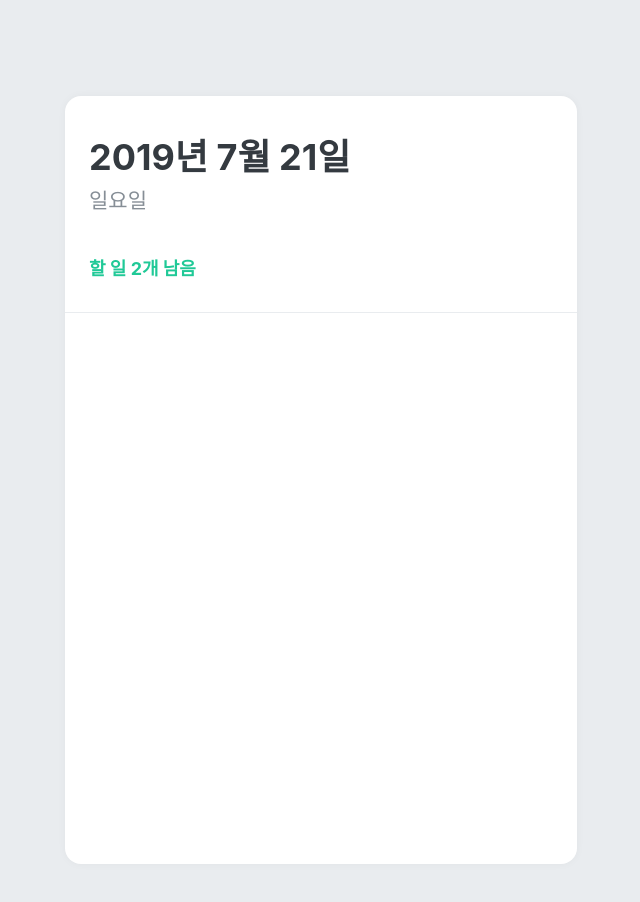
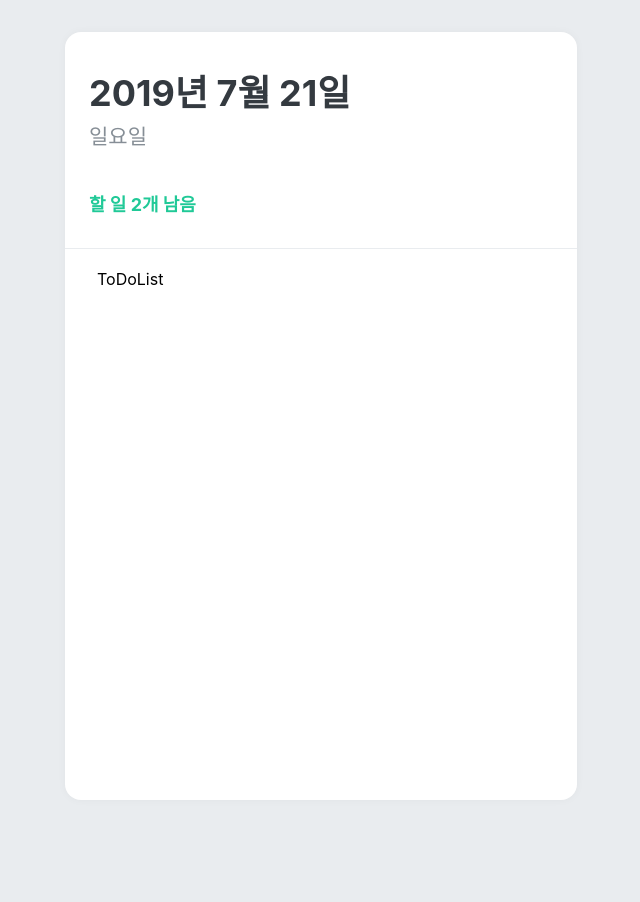
Before and after one commit to Ha-Young/react-todolist, a React (Create React App) app: page / in a window 1280 px wide. Shown: the top 902 px of the page, without its empty margins (319-959 px from the left). After the commit the page ends 832 px from the top, so only its background shows below. Built offline with nearby package versions, Linux system fonts and the light colour scheme.

Commit message:
make ToDoList Component

```diff
--- a/src/App.js
+++ b/src/App.js
@@ -2,6 +2,7 @@ import React from 'react';
 import { createGlobalStyle } from 'styled-components';
 import ToDoTemplate from './components/ToDoTemplate';
 import ToDoHead from './components/ToDoHead';
+import ToDoList from './components/ToDoList';
 
 const GlobalStyle = createGlobalStyle`
   body {
@@ -15,6 +16,7 @@ function App() {
       <GlobalStyle />
       <ToDoTemplate>
         <ToDoHead />
+        <ToDoList />
       </ToDoTemplate>
     </>
   );
--- /dev/null
+++ b/src/components/ToDoList.js
@@ -0,0 +1,15 @@
+import React from 'react';
+import styled from 'styled-components';
+
+const TodoListBlock = styled.div`
+  flex: 1;
+  padding: 20px 32px;
+  padding-bottom: 48px;
+  overflow-y: auto;
+`;
+
+function ToDoList() {
+  return <TodoListBlock>ToDoList</TodoListBlock>;
+}
+
+export default ToDoList;
--- a/src/components/ToDoTemplate.js
+++ b/src/components/ToDoTemplate.js
@@ -11,8 +11,8 @@ const TodoTemplateBlock = styled.div`
   box-shadow: 0 0 8px rgba(0, 0, 0, 0.04);
 
   margin: 0 auto;
-  margin-top: 96px;
-  margin-bottom: 96px;
+  margin-top: 32px;
+  margin-bottom: 32px;
 
   display: flex;
   flex-direction: column;
```
